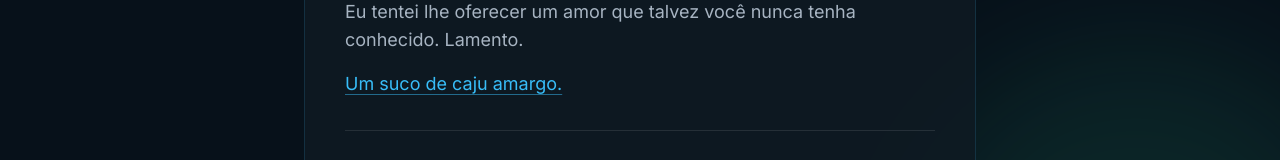
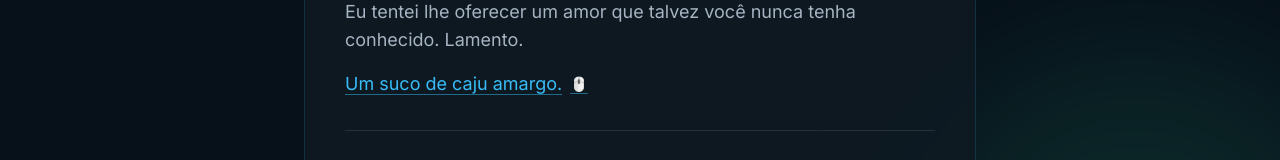
Before and after one commit to jamesismos/Respira..., a Next.js app: page / in a window 1280 px wide. Shown: the part 761-921 px from the top of the page. Built offline with nearby package versions, Linux system fonts and the light colour scheme.

Commit message:
Add cursor icon beside Caju essay link

```diff
--- a/src/app/page.tsx
+++ b/src/app/page.tsx
@@ -67,9 +67,10 @@ export default function RootPage() {
                 href="https://jamesismos.wordpress.com/2026/10/14/caju/"
                 target="_blank"
                 rel="noopener noreferrer"
-                className="text-[#38BDF8] underline decoration-[#38BDF8]/50 underline-offset-4 transition-colors hover:text-[#7DD3FC]"
+                className="inline-flex w-fit items-center gap-2 text-[#38BDF8] underline decoration-[#38BDF8]/50 underline-offset-4 transition-colors hover:text-[#7DD3FC]"
               >
-                Um suco de caju amargo.
+                <span>Um suco de caju amargo.</span>
+                <span aria-hidden="true" className="text-sm no-underline">🖱️</span>
               </a>
             </p>
           </div>
```
